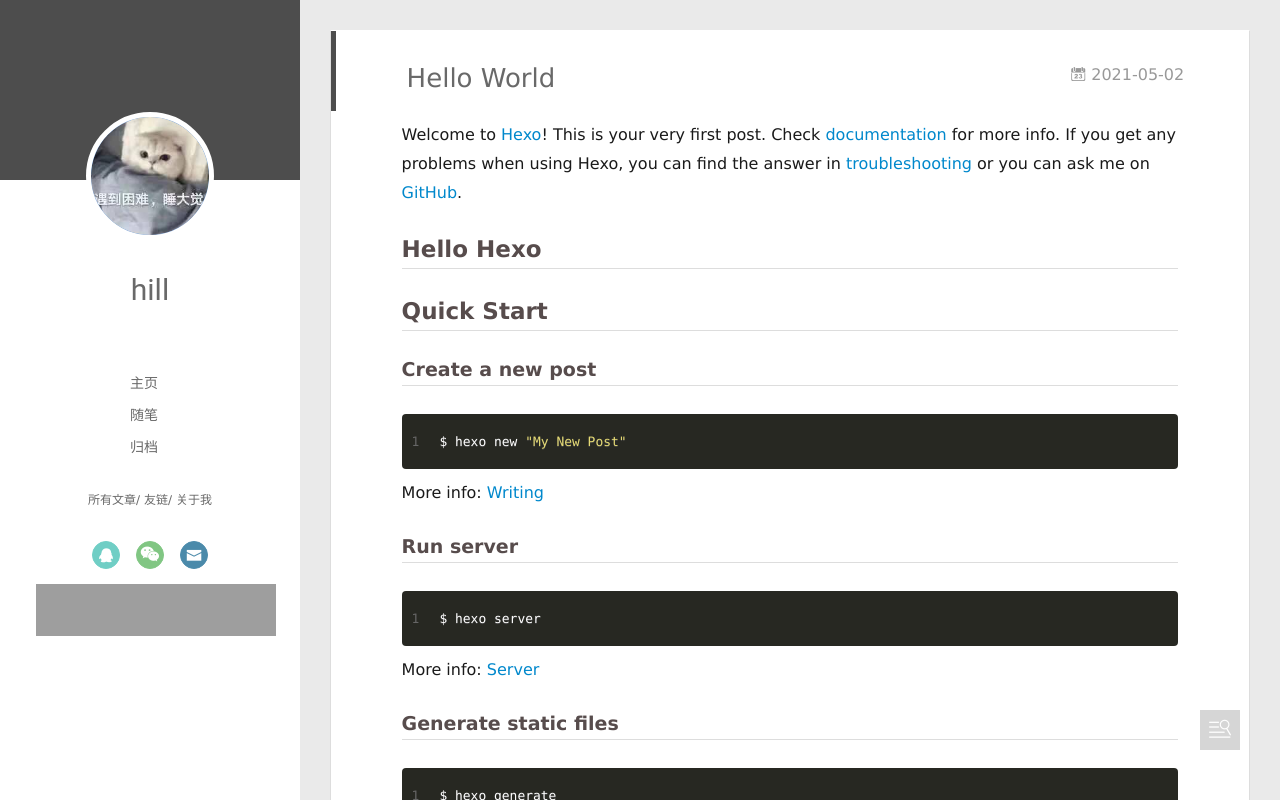
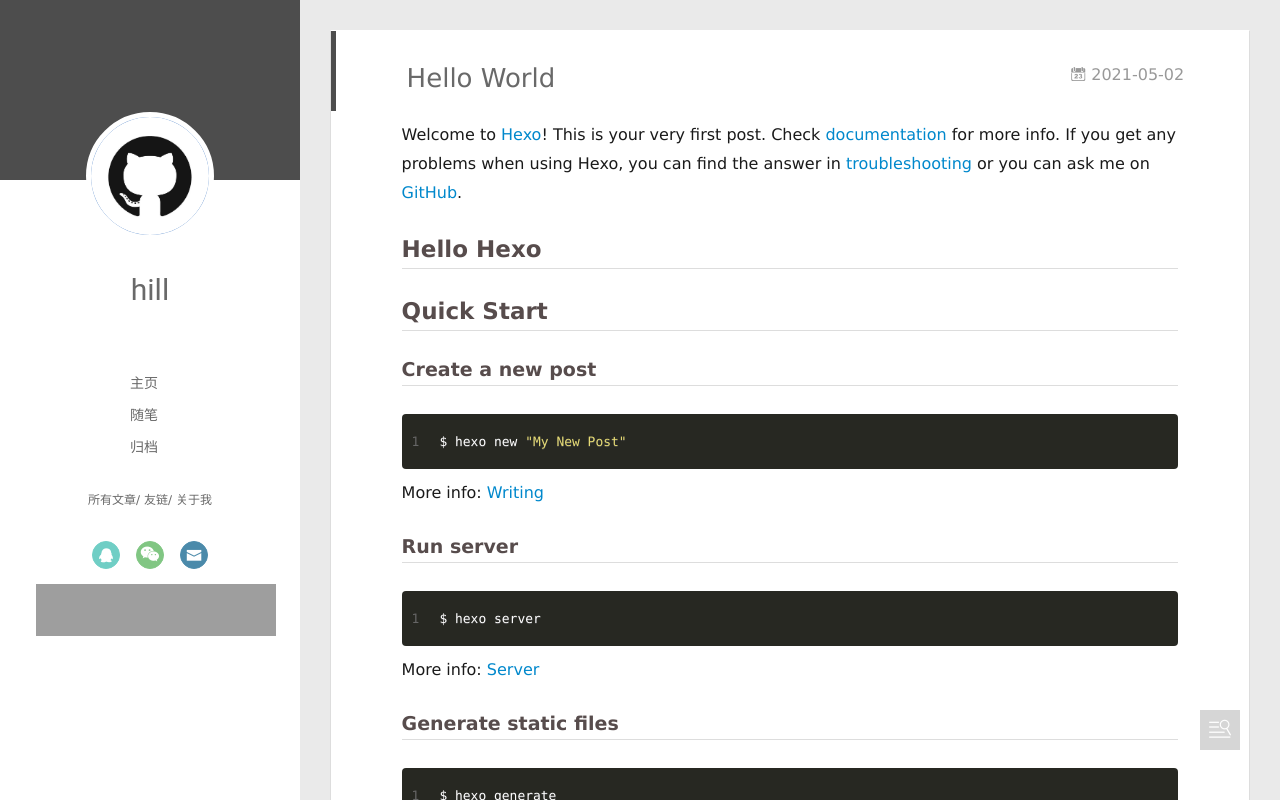
Before and after one commit to hills-code/old_hills-code.github.io, a plain HTML site: page 2021/05/02/hello-world/index.html in a window 1280 px wide. Drawn offline with Linux system fonts and the light colour scheme; grey boxes are pictures that could not be loaded.

Commit message:
Site updated: 2021-05-08 00:16:30

```diff
--- a/2021/05/02/hello-world/index.html
+++ b/2021/05/02/hello-world/index.html
@@ -47,7 +47,7 @@
 <div class="intrude-less">
 	<header id="header" class="inner">
 		<a href="/" class="profilepic">
-			<img src="/assets/avatar.jpg" class="js-avatar">
+			<img src="/assets/favicon.jpg" class="js-avatar">
 		</a>
 		<hgroup>
 		  <h1 class="header-author"><a href="/">hill</a></h1>
@@ -111,7 +111,7 @@
 	<div class="intrude-less">
 		<header id="header" class="inner">
 			<div class="profilepic">
-				<img src="/assets/avatar.jpg" class="js-avatar">
+				<img src="/assets/favicon.jpg" class="js-avatar">
 			</div>
 			<hgroup>
 			  <h1 class="header-author js-header-author">hill</h1>
```
Also changed, not shown: 2021/05/06/我的第一篇博客文章/index.html (+2 -2 lines), archives/2021/05/index.html (+2 -2 lines), archives/2021/index.html (+2 -2 lines), archives/index.html (+2 -2 lines), index.html (+2 -2 lines).
